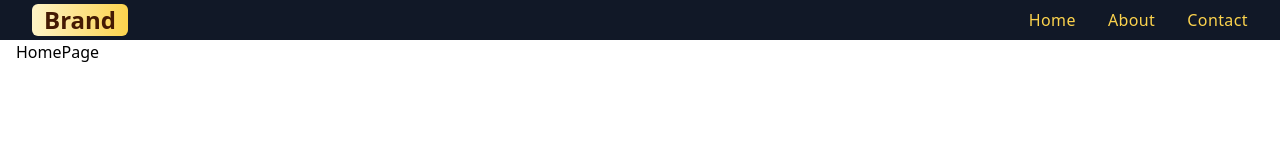
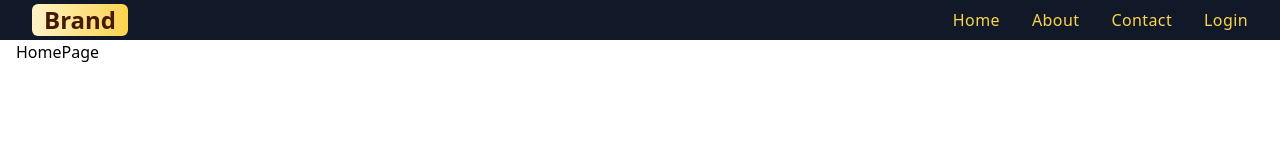
Before and after one commit to atlanticitsolutions/mentoring1, a React (Vite) app: page / in a window 1280 px wide. Shown: the top 160 px of the page. Built offline with nearby package versions, Linux system fonts and the light colour scheme.

Commit message:
Add a Login text to Header href=# only

```diff
--- a/src/components/Header.jsx
+++ b/src/components/Header.jsx
@@ -45,6 +45,14 @@ export default function Header() {
               </a>
             </li>
           ))}
+          <li>
+            <a
+              href='#'
+              className='font-medium tracking-wide text-amber-300 transition-colors duration-200 hover:text-amber-50  active:text-amber-200'
+            >
+              Login
+            </a>
+          </li>
         </ul>
         <div className='xs:hidden'>
           <button
```
